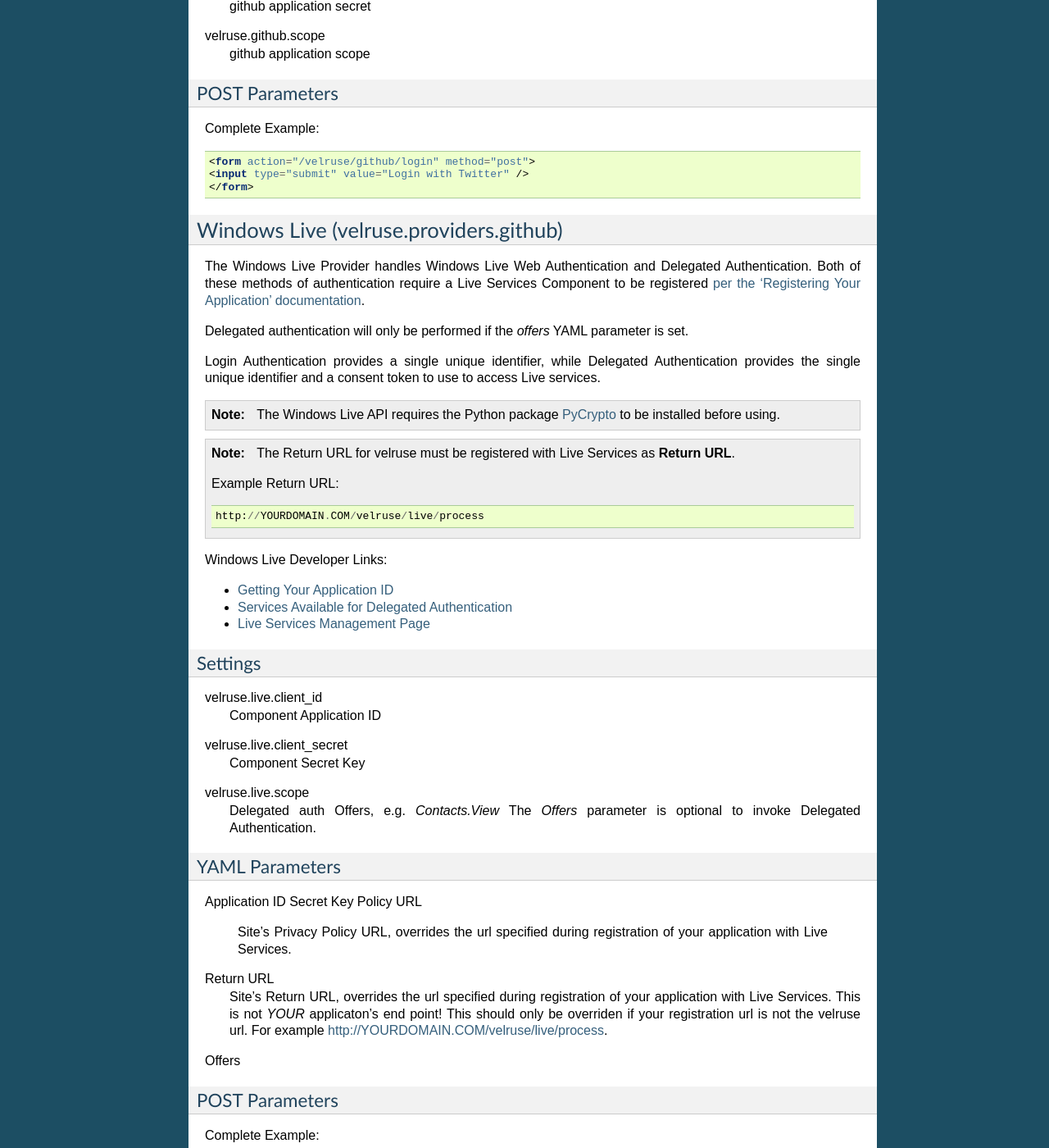
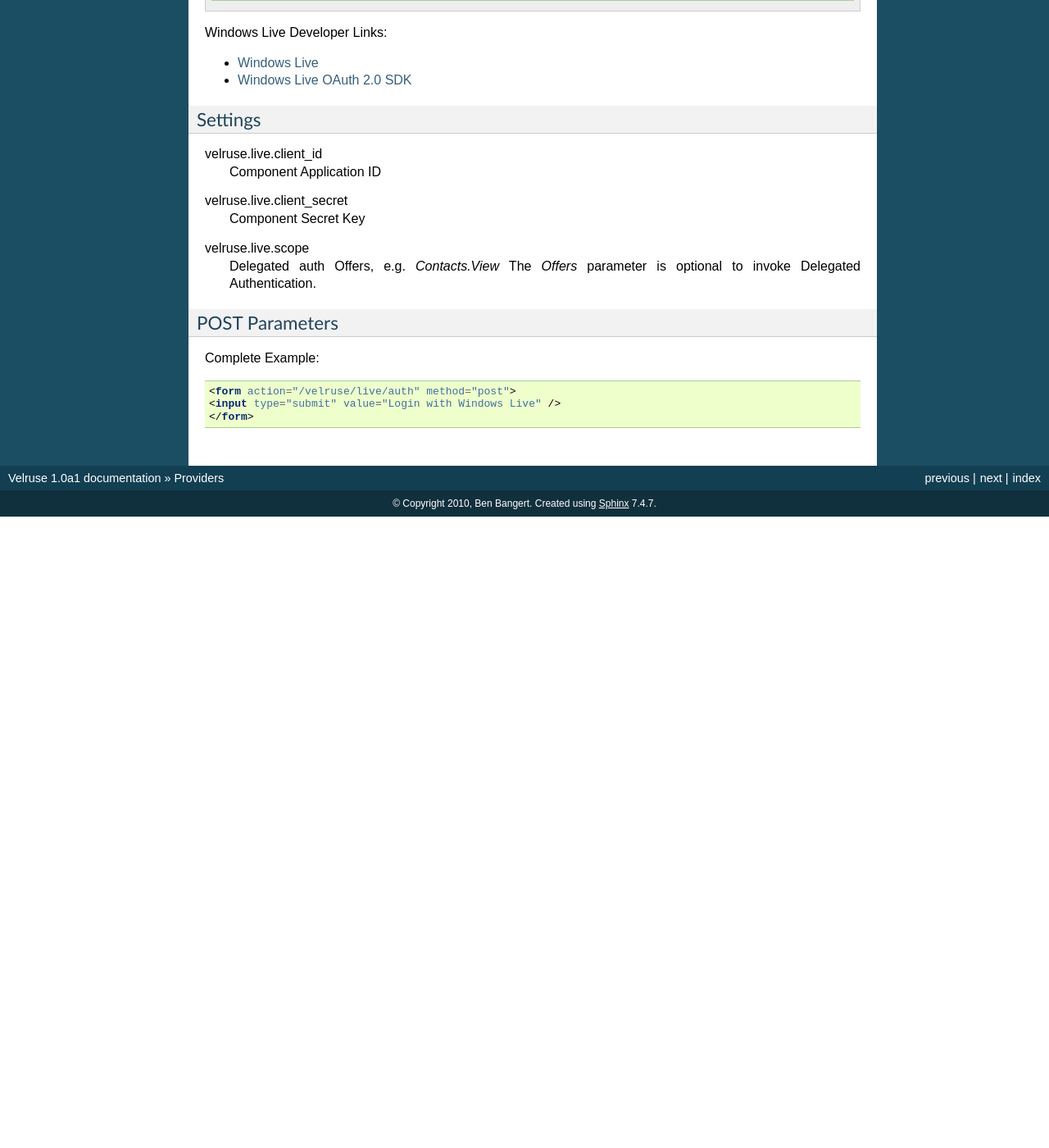
Before and after one commit to bbangert/velruse, a Sphinx documentation site: the page built from docs/providers.rst, in a window 1280 px wide and 1400 px high, scrolled down 5109 px. Shown: the whole window at 82% size. Built offline with Sphinx 7.4.7, drawn with Linux system fonts in a browser that asks for light colours; after the commit the page ends 5739 px from its top, so only the background shows below that; some of the changed text lies outside the part shown.

Commit message:
Updated windows live docs, removed ldap docs.

```diff
--- a/docs/modules/providers/google.rst
+++ b/docs/modules/providers/google.rst
@@ -8,5 +8,6 @@
 ---------------
 
 .. autoclass:: GoogleAuthenticationComplete
+.. autofunction:: includeme
 .. autoclass:: GoogleContainer
     :members: __init__, _lookup_identifier, _update_authrequest, _update_profile_data, _get_access_token
--- a/docs/providers.rst
+++ b/docs/providers.rst
@@ -271,35 +271,6 @@
     <input type="submit" value="Login with Twitter" />
     </form>
 
-
-
-LDAP (velruse.providers.ldap)
-=========================================
-
-LDAP provider just check bind to an LDAP Server.
-It requires python-ldap.
-
-Settings
---------
-
-velruse.provider.ldapprovider.urls:
-    A list of ldap servers to try to bind to
-velruse.provider.ldapprovider.basedn:
-    An url with a %LOGIN% placeholder to put the login posted username::
-
-POST Parameters
----------------
-
-Complete Example:
-
-.. code-block:: html
-
-    <form action="/velruse/ldap/login" method="post">
-        <input type="submit" value="Login with LDAP" />
-        <input type="text"     name="ldap_username" />
-        <input type="password" name="ldap_password" />
-    </form>
-
 Github (velruse.providers.github)
 ==================================
 
@@ -308,7 +279,8 @@
 
 github Links:
 
-* `Register a New Github Application <https://github.com/account/applications/new>`_
+* `Register a New Github Application
+  <https://github.com/account/applications/new>`_
 * `Github OAuth API <http://develop.github.com/p/oauth.html>`_
 
 Settings
@@ -333,27 +305,10 @@
     </form>
 
 
-Windows Live (velruse.providers.github)
+Windows Live (velruse.providers.live)
 ========================================================
 
-The Windows Live Provider handles Windows Live Web Authentication and
-Delegated Authentication. Both of these methods of authentication require
-a Live Services Component to be registered
-`per the 'Registering Your Application' documentation
-<http://msdn.microsoft.com/en-us/library/cc287659(v=MSDN.10).aspx>`_.
-
-Delegated authentication will only be performed if the `offers` YAML
-parameter is set.
-
-Login Authentication provides a single unique identifier, while
-Delegated Authentication provides the single unique identifier and a
-consent token to use to access Live services.
-
-.. note::
-
-    The Windows Live API requires the Python package
-    `PyCrypto <http://www.dlitz.net/software/pycrypto/>`_ to be
-    installed before using.
+The Windows Live Provider supports the Windows Live OAuth 2.0 API.
 
 .. note::
 
@@ -367,12 +322,9 @@
 
 Windows Live Developer Links:
 
-* `Getting Your Application ID
-  <http://msdn.microsoft.com/en-us/library/cc287659(v=MSDN.10).aspx>`_
-* `Services Available for Delegated Authentication
-  <http://dev.live.com/blogs/liveid/archive/2008/02/25/211.aspx>`_
-* `Live Services Management Page
-  <http://go.microsoft.com/fwlink/?LinkID=144070>`_
+* `Windows Live <http://msdn.microsoft.com/en-us/windowslive/default.aspx>`_
+* `Windows Live OAuth 2.0 SDK
+  <http://msdn.microsoft.com/en-us/library/hh243647.aspx>`_
 
 Settings
 --------
@@ -387,22 +339,6 @@
     Delegated auth Offers, e.g. `Contacts.View`
     The `Offers` parameter is optional to invoke Delegated Authentication.
 
-YAML Parameters
----------------
-
-Application ID
-Secret Key
-Policy URL
-    Site's Privacy Policy URL, overrides the url specified during registration
-    of your application with Live Services.
-Return URL
-    Site's Return URL, overrides the url specified during registration of
-    your application with Live Services. This is not *YOUR* applicaton's end
-    point!  This should only be overriden if your registration url is not
-    the velruse url.  For example http://YOURDOMAIN.COM/velruse/live/process.
-Offers
-
-
 POST Parameters
 ---------------
 
```
